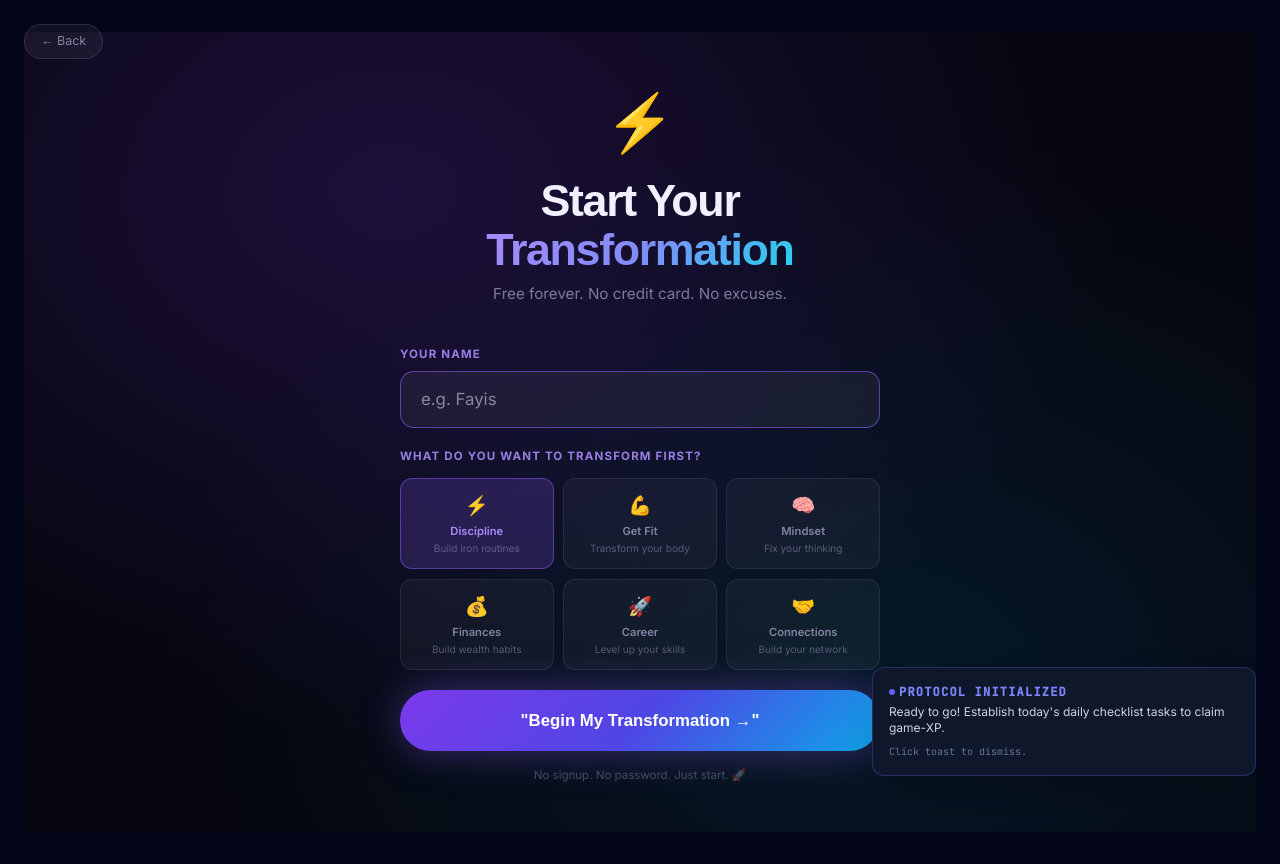
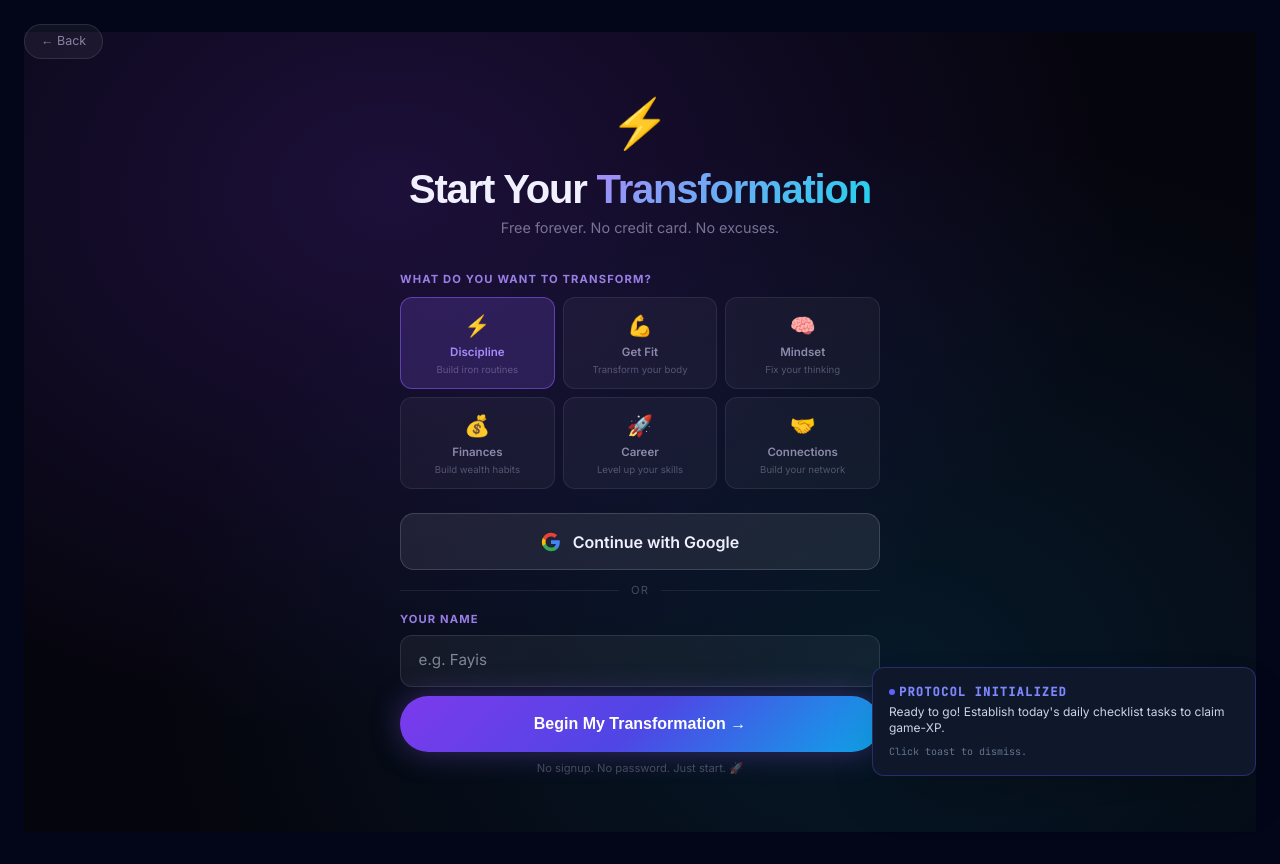
Before and after one commit to mfaayis/ZERO-TO-HERO, a React (Vite) app: page / in a window 1280 px wide. Both pictures are taken after a click on the button "Start Free". Built offline with nearby package versions, Linux system fonts and the light colour scheme; no server answers.

Commit message:
feat: add Google Sign-In button to auth screen

```diff
--- a/src/components/Auth.tsx
+++ b/src/components/Auth.tsx
@@ -4,6 +4,8 @@
  */
 
 import React, { useState } from "react";
+import { signInWithPopup, GoogleAuthProvider } from "firebase/auth";
+import { auth, googleProvider } from "../firebase";
 
 interface AuthProps {
   onAuthSuccess: (email: string, name: string, isPremium: boolean, focusArea?: string) => void;
@@ -12,28 +14,59 @@ interface AuthProps {
 }
 
 const FOCUS_AREAS = [
-  { id: "discipline", label: "⚡ Discipline",   desc: "Build iron routines" },
-  { id: "health",     label: "💪 Get Fit",       desc: "Transform your body" },
-  { id: "mindset",    label: "🧠 Mindset",       desc: "Fix your thinking" },
-  { id: "finance",    label: "💰 Finances",      desc: "Build wealth habits" },
-  { id: "career",     label: "🚀 Career",        desc: "Level up your skills" },
-  { id: "relationships", label: "🤝 Connections", desc: "Build your network" },
+  { id: "discipline", label: "⚡", name: "Discipline",    desc: "Build iron routines" },
+  { id: "health",     label: "💪", name: "Get Fit",       desc: "Transform your body" },
+  { id: "mindset",    label: "🧠", name: "Mindset",       desc: "Fix your thinking" },
+  { id: "finance",    label: "💰", name: "Finances",      desc: "Build wealth habits" },
+  { id: "career",     label: "🚀", name: "Career",        desc: "Level up your skills" },
+  { id: "relationships", label: "🤝", name: "Connections", desc: "Build your network" },
 ];
 
 export default function Auth({ onAuthSuccess, onBackToHome }: AuthProps) {
-  const [name, setName]           = useState("");
-  const [focusArea, setFocusArea] = useState("discipline");
-  const [loading, setLoading]     = useState(false);
-  const [error, setError]         = useState("");
+  const [focusArea, setFocusArea]   = useState("discipline");
+  const [name, setName]             = useState("");
+  const [loading, setLoading]       = useState(false);
+  const [googleError, setGoogleError] = useState("");
+  const [nameError, setNameError]   = useState("");
+  const [showNameForm, setShowNameForm] = useState(false);
 
-  const handleStart = (e: React.FormEvent) => {
+  // ── Google Sign-In ──────────────────────────────────────────────
+  const handleGoogleLogin = async () => {
+    setGoogleError("");
+    setLoading(true);
+    try {
+      const cred = await signInWithPopup(auth, googleProvider);
+      const user = cred.user;
+      onAuthSuccess(
+        user.email || "",
+        user.displayName || user.email?.split("@")[0] || "Hero",
+        true,
+        focusArea
+      );
+    } catch (err: any) {
+      console.error(err);
+      if (err.code === "auth/configuration-not-found" || err.code === "auth/operation-not-allowed") {
+        setGoogleError("Google Sign-In isn't enabled yet in Firebase Console. Use your name below instead.");
+        setShowNameForm(true);
+      } else if (err.code === "auth/popup-closed-by-user") {
+        setGoogleError("Sign-in cancelled. Try again.");
+      } else {
+        setGoogleError("Something went wrong. Try again or use your name below.");
+        setShowNameForm(true);
+      }
+    } finally {
+      setLoading(false);
+    }
+  };
+
+  // ── Name-only fallback ──────────────────────────────────────────
+  const handleNameStart = (e: React.FormEvent) => {
     e.preventDefault();
-    if (!name.trim()) { setError("Enter your name to begin."); return; }
+    if (!name.trim()) { setNameError("Enter your name to begin."); return; }
     setLoading(true);
-    // Small delay for feel
     setTimeout(() => {
       onAuthSuccess(`${name.toLowerCase().replace(/\s+/g, "")}@limitless.app`, name.trim(), true, focusArea);
-    }, 600);
+    }, 500);
   };
 
   return (
@@ -47,102 +80,136 @@ export default function Auth({ onAuthSuccess, onBackToHome }: AuthProps) {
         position: "absolute", top: "1.5rem", left: "1.5rem",
         background: "rgba(255,255,255,0.05)", border: "1px solid rgba(255,255,255,0.1)",
         borderRadius: 99, padding: "0.45rem 1rem", color: "rgba(160,157,192,0.8)",
-        fontSize: "0.78rem", cursor: "pointer", display: "flex", alignItems: "center", gap: "0.4rem",
+        fontSize: "0.78rem", cursor: "pointer",
       }}>← Back</button>
 
       <div style={{ width: "100%", maxWidth: 480 }}>
+
         {/* Header */}
-        <div style={{ textAlign: "center", marginBottom: "2.5rem" }}>
-          <div style={{ fontSize: "3.5rem", marginBottom: "0.75rem" }}>⚡</div>
+        <div style={{ textAlign: "center", marginBottom: "2rem" }}>
+          <div style={{ fontSize: "3rem", marginBottom: "0.5rem" }}>⚡</div>
           <h1 style={{
-            fontFamily: "'Outfit', sans-serif", fontSize: "clamp(2rem,5vw,2.8rem)",
+            fontFamily: "'Outfit', sans-serif", fontSize: "clamp(1.8rem,5vw,2.5rem)",
             fontWeight: 900, letterSpacing: "-0.03em", color: "#f1f0ff",
-            marginBottom: "0.5rem", lineHeight: 1.1,
+            marginBottom: "0.4rem", lineHeight: 1.1,
           }}>
-            Start Your<br />
-            <span style={{ background: "linear-gradient(135deg,#a78bfa,#818cf8,#22d3ee)", WebkitBackgroundClip: "text", WebkitTextFillColor: "transparent", backgroundClip: "text" }}>
-              Transformation
-            </span>
+            Start Your <span style={{ background: "linear-gradient(135deg,#a78bfa,#22d3ee)", WebkitBackgroundClip: "text", WebkitTextFillColor: "transparent", backgroundClip: "text" }}>Transformation</span>
           </h1>
-          <p style={{ color: "rgba(160,157,192,0.75)", fontSize: "0.95rem" }}>
+          <p style={{ color: "rgba(160,157,192,0.7)", fontSize: "0.9rem" }}>
             Free forever. No credit card. No excuses.
           </p>
         </div>
 
-        <form onSubmit={handleStart} style={{ display: "flex", flexDirection: "column", gap: "1.25rem" }}>
-          {/* Name input */}
+        {/* Focus Area Picker */}
+        <div style={{ marginBottom: "1.5rem" }}>
+          <label style={{ fontSize: "0.7rem", fontWeight: 700, color: "rgba(167,139,250,0.9)", textTransform: "uppercase", letterSpacing: "0.1em", display: "block", marginBottom: "0.6rem" }}>
+            What do you want to transform?
+          </label>
+          <div style={{ display: "grid", gridTemplateColumns: "repeat(3, 1fr)", gap: "0.5rem" }}>
+            {FOCUS_AREAS.map(f => (
+              <button key={f.id} type="button" onClick={() => setFocusArea(f.id)}
+                style={{
+                  background: focusArea === f.id ? "rgba(139,92,246,0.2)" : "rgba(255,255,255,0.04)",
+                  border: `1px solid ${focusArea === f.id ? "rgba(139,92,246,0.55)" : "rgba(255,255,255,0.08)"}`,
+                  borderRadius: 12, padding: "0.7rem 0.4rem", textAlign: "center",
+                  cursor: "pointer", transition: "all 0.2s", color: "#f1f0ff",
+                }}>
+                <div style={{ fontSize: "1.3rem", marginBottom: "0.2rem" }}>{f.label}</div>
+                <div style={{ fontSize: "0.72rem", fontWeight: 600, color: focusArea === f.id ? "#a78bfa" : "rgba(160,157,192,0.85)" }}>{f.name}</div>
+                <div style={{ fontSize: "0.6rem", color: "rgba(160,157,192,0.45)", marginTop: "0.1rem" }}>{f.desc}</div>
+              </button>
+            ))}
+          </div>
+        </div>
+
+        {/* Google Sign-In — Primary */}
+        <button onClick={handleGoogleLogin} disabled={loading}
+          style={{
+            width: "100%", display: "flex", alignItems: "center", justifyContent: "center", gap: "0.75rem",
+            background: loading ? "rgba(255,255,255,0.06)" : "rgba(255,255,255,0.08)",
+            border: "1px solid rgba(255,255,255,0.15)", borderRadius: 14,
+            padding: "0.95rem", cursor: loading ? "not-allowed" : "pointer",
+            color: "#f1f0ff", fontFamily: "'Inter', sans-serif", fontWeight: 600, fontSize: "1rem",
+            transition: "all 0.2s", marginBottom: "0.75rem",
+          }}
+          onMouseEnter={e => { if (!loading) e.currentTarget.style.background = "rgba(255,255,255,0.12)"; }}
+          onMouseLeave={e => { e.currentTarget.style.background = "rgba(255,255,255,0.08)"; }}
+        >
+          {loading ? (
+            <div style={{ width: 22, height: 22, border: "2px solid rgba(255,255,255,0.2)", borderTopColor: "white", borderRadius: "50%", animation: "spin 0.7s linear infinite" }} />
+          ) : (
+            <>
+              {/* Google logo SVG */}
+              <svg width="20" height="20" viewBox="0 0 24 24">
+                <path fill="#4285F4" d="M22.56 12.25c0-.78-.07-1.53-.2-2.25H12v4.26h5.92c-.26 1.37-1.04 2.53-2.21 3.31v2.77h3.57c2.08-1.92 3.28-4.74 3.28-8.09z"/>
+                <path fill="#34A853" d="M12 23c2.97 0 5.46-.98 7.28-2.66l-3.57-2.77c-.98.66-2.23 1.06-3.71 1.06-2.86 0-5.29-1.93-6.16-4.53H2.18v2.84C3.99 20.53 7.7 23 12 23z"/>
+                <path fill="#FBBC05" d="M5.84 14.09c-.22-.66-.35-1.36-.35-2.09s.13-1.43.35-2.09V7.07H2.18C1.43 8.55 1 10.22 1 12s.43 3.45 1.18 4.93l2.85-2.22.81-.62z"/>
+                <path fill="#EA4335" d="M12 5.38c1.62 0 3.06.56 4.21 1.64l3.15-3.15C17.45 2.09 14.97 1 12 1 7.7 1 3.99 3.47 2.18 7.07l3.66 2.84c.87-2.6 3.3-4.53 6.16-4.53z"/>
+              </svg>
+              Continue with Google
+            </>
+          )}
+        </button>
+
+        {googleError && (
+          <div style={{ background: "rgba(239,68,68,0.08)", border: "1px solid rgba(239,68,68,0.2)", borderRadius: 10, padding: "0.65rem 1rem", marginBottom: "0.75rem", fontSize: "0.78rem", color: "#fca5a5", lineHeight: 1.5 }}>
+            {googleError}
+          </div>
+        )}
+
+        {/* Divider */}
+        <div style={{ display: "flex", alignItems: "center", gap: "0.75rem", marginBottom: "0.75rem" }}>
+          <div style={{ flex: 1, height: 1, background: "rgba(255,255,255,0.08)" }} />
+          <span style={{ fontSize: "0.7rem", color: "rgba(160,157,192,0.4)", textTransform: "uppercase", letterSpacing: "0.1em" }}>or</span>
+          <div style={{ flex: 1, height: 1, background: "rgba(255,255,255,0.08)" }} />
+        </div>
+
+        {/* Name-only form */}
+        <form onSubmit={handleNameStart} style={{ display: "flex", flexDirection: "column", gap: "0.6rem" }}>
           <div>
-            <label style={{ fontSize: "0.72rem", fontWeight: 700, color: "rgba(167,139,250,0.9)", textTransform: "uppercase", letterSpacing: "0.1em", display: "block", marginBottom: "0.5rem" }}>
+            <label style={{ fontSize: "0.7rem", fontWeight: 700, color: "rgba(167,139,250,0.9)", textTransform: "uppercase", letterSpacing: "0.1em", display: "block", marginBottom: "0.45rem" }}>
               Your Name
             </label>
             <input
               type="text"
               value={name}
-              onChange={e => { setName(e.target.value); setError(""); }}
+              onChange={e => { setName(e.target.value); setNameError(""); }}
               placeholder="e.g. Fayis"
-              autoFocus
               style={{
-                width: "100%", background: "rgba(255,255,255,0.05)", border: `1px solid ${error ? "rgba(239,68,68,0.5)" : "rgba(255,255,255,0.1)"}`,
-                borderRadius: 14, padding: "0.95rem 1.25rem", color: "#f1f0ff",
-                fontSize: "1.05rem", fontFamily: "'Inter', sans-serif", outline: "none",
-                transition: "border-color 0.2s", boxSizing: "border-box",
+                width: "100%", background: "rgba(255,255,255,0.05)",
+                border: `1px solid ${nameError ? "rgba(239,68,68,0.5)" : "rgba(255,255,255,0.1)"}`,
+                borderRadius: 12, padding: "0.85rem 1.1rem", color: "#f1f0ff",
+                fontSize: "0.95rem", fontFamily: "'Inter', sans-serif", outline: "none",
+                boxSizing: "border-box" as const, transition: "border-color 0.2s",
               }}
               onFocus={e => (e.currentTarget.style.borderColor = "rgba(139,92,246,0.6)")}
-              onBlur={e => (e.currentTarget.style.borderColor = error ? "rgba(239,68,68,0.5)" : "rgba(255,255,255,0.1)")}
+              onBlur={e => (e.currentTarget.style.borderColor = nameError ? "rgba(239,68,68,0.5)" : "rgba(255,255,255,0.1)")}
             />
-            {error && <p style={{ color: "#f87171", fontSize: "0.78rem", marginTop: "0.4rem" }}>{error}</p>}
+            {nameError && <p style={{ color: "#f87171", fontSize: "0.75rem", marginTop: "0.3rem" }}>{nameError}</p>}
           </div>
-
-          {/* Focus area */}
-          <div>
-            <label style={{ fontSize: "0.72rem", fontWeight: 700, color: "rgba(167,139,250,0.9)", textTransform: "uppercase", letterSpacing: "0.1em", display: "block", marginBottom: "0.75rem" }}>
-              What do you want to transform first?
-            </label>
-            <div style={{ display: "grid", gridTemplateColumns: "repeat(3, 1fr)", gap: "0.6rem" }}>
-              {FOCUS_AREAS.map(f => (
-                <button key={f.id} type="button" onClick={() => setFocusArea(f.id)}
-                  style={{
-                    background: focusArea === f.id ? "rgba(139,92,246,0.2)" : "rgba(255,255,255,0.04)",
-                    border: `1px solid ${focusArea === f.id ? "rgba(139,92,246,0.5)" : "rgba(255,255,255,0.08)"}`,
-                    borderRadius: 12, padding: "0.75rem 0.5rem", textAlign: "center",
-                    cursor: "pointer", transition: "all 0.2s", color: "#f1f0ff",
-                  }}>
-                  <div style={{ fontSize: "1.2rem", marginBottom: "0.2rem" }}>{f.label.split(" ")[0]}</div>
-                  <div style={{ fontSize: "0.7rem", fontWeight: 600, color: focusArea === f.id ? "#a78bfa" : "rgba(160,157,192,0.8)" }}>
-                    {f.label.split(" ").slice(1).join(" ")}
-                  </div>
-                  <div style={{ fontSize: "0.63rem", color: "rgba(160,157,192,0.5)", marginTop: "0.1rem" }}>{f.desc}</div>
-                </button>
-              ))}
-            </div>
-          </div>
-
-          {/* Submit */}
           <button type="submit" disabled={loading}
             style={{
-              background: loading ? "rgba(139,92,246,0.4)" : "linear-gradient(135deg,#7c3aed,#4f46e5,#0ea5e9)",
-              border: "none", borderRadius: 99, padding: "1.1rem",
-              fontFamily: "'Outfit', sans-serif", fontWeight: 700, fontSize: "1.05rem",
+              background: "linear-gradient(135deg,#7c3aed,#4f46e5,#0ea5e9)",
+              border: "none", borderRadius: 99, padding: "1rem",
+              fontFamily: "'Outfit', sans-serif", fontWeight: 700, fontSize: "1rem",
               color: "white", cursor: loading ? "not-allowed" : "pointer", width: "100%",
-              boxShadow: "0 0 40px rgba(139,92,246,0.4)", transition: "all 0.2s",
-              display: "flex", alignItems: "center", justifyContent: "center", gap: "0.5rem",
+              boxShadow: "0 0 30px rgba(139,92,246,0.35)", transition: "all 0.2s",
+              display: "flex", alignItems: "center", justifyContent: "center", gap: "0.4rem",
+              opacity: loading ? 0.7 : 1,
             }}
             onMouseEnter={e => !loading && (e.currentTarget.style.transform = "translateY(-2px)")}
             onMouseLeave={e => (e.currentTarget.style.transform = "none")}
           >
-            {loading ? (
-              <div style={{ width: 20, height: 20, border: "2px solid rgba(255,255,255,0.3)", borderTopColor: "white", borderRadius: "50%", animation: "spin 0.7s linear infinite" }} />
-            ) : (
-              <>"Begin My Transformation →"</>
-            )}
+            {loading
+              ? <div style={{ width: 20, height: 20, border: "2px solid rgba(255,255,255,0.3)", borderTopColor: "white", borderRadius: "50%", animation: "spin 0.7s linear infinite" }} />
+              : "Begin My Transformation →"
+            }
           </button>
-
-          <p style={{ textAlign: "center", fontSize: "0.72rem", color: "rgba(160,157,192,0.4)", marginTop: "-0.25rem" }}>
+          <p style={{ textAlign: "center", fontSize: "0.7rem", color: "rgba(160,157,192,0.4)", marginTop: "-0.1rem" }}>
             No signup. No password. Just start. 🚀
           </p>
         </form>
       </div>
-
       <style>{`@keyframes spin{to{transform:rotate(360deg)}}`}</style>
     </div>
   );
```
